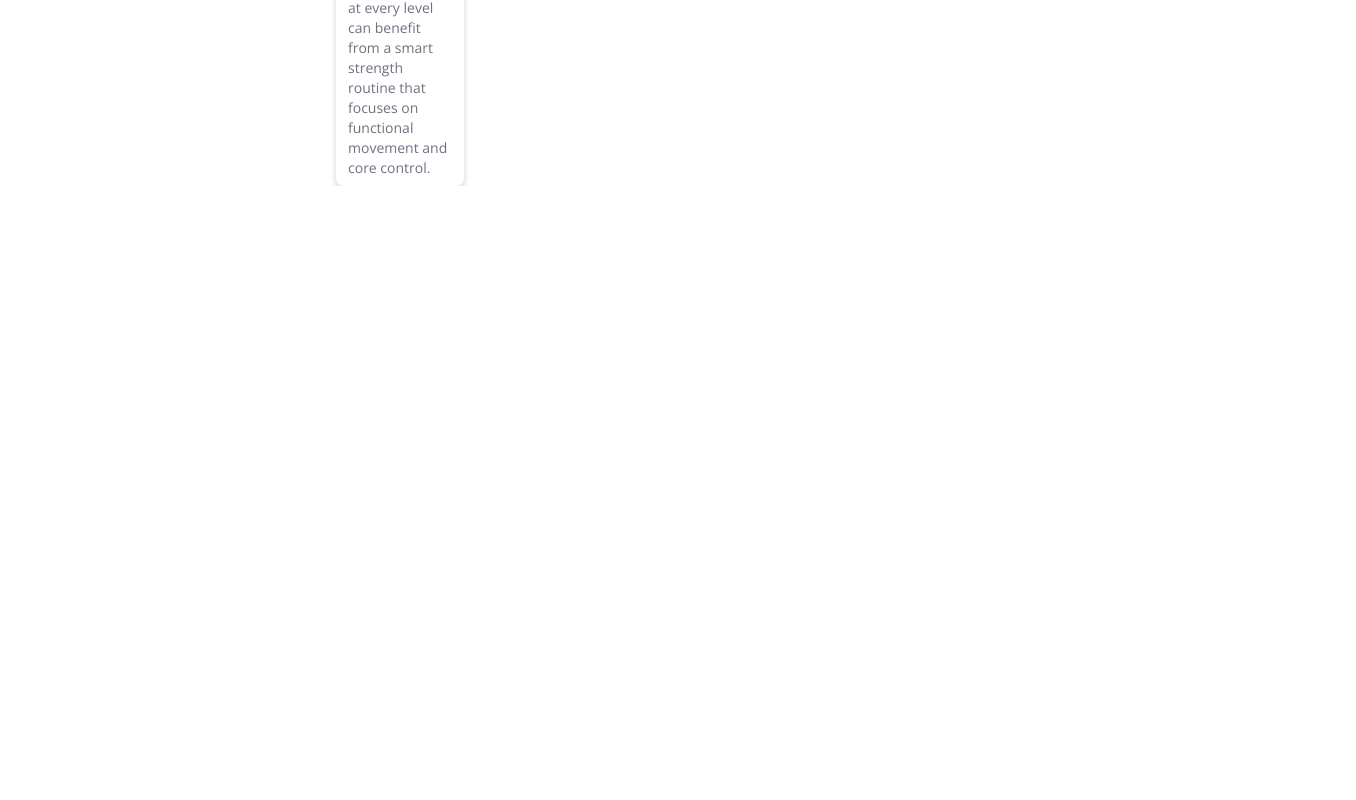
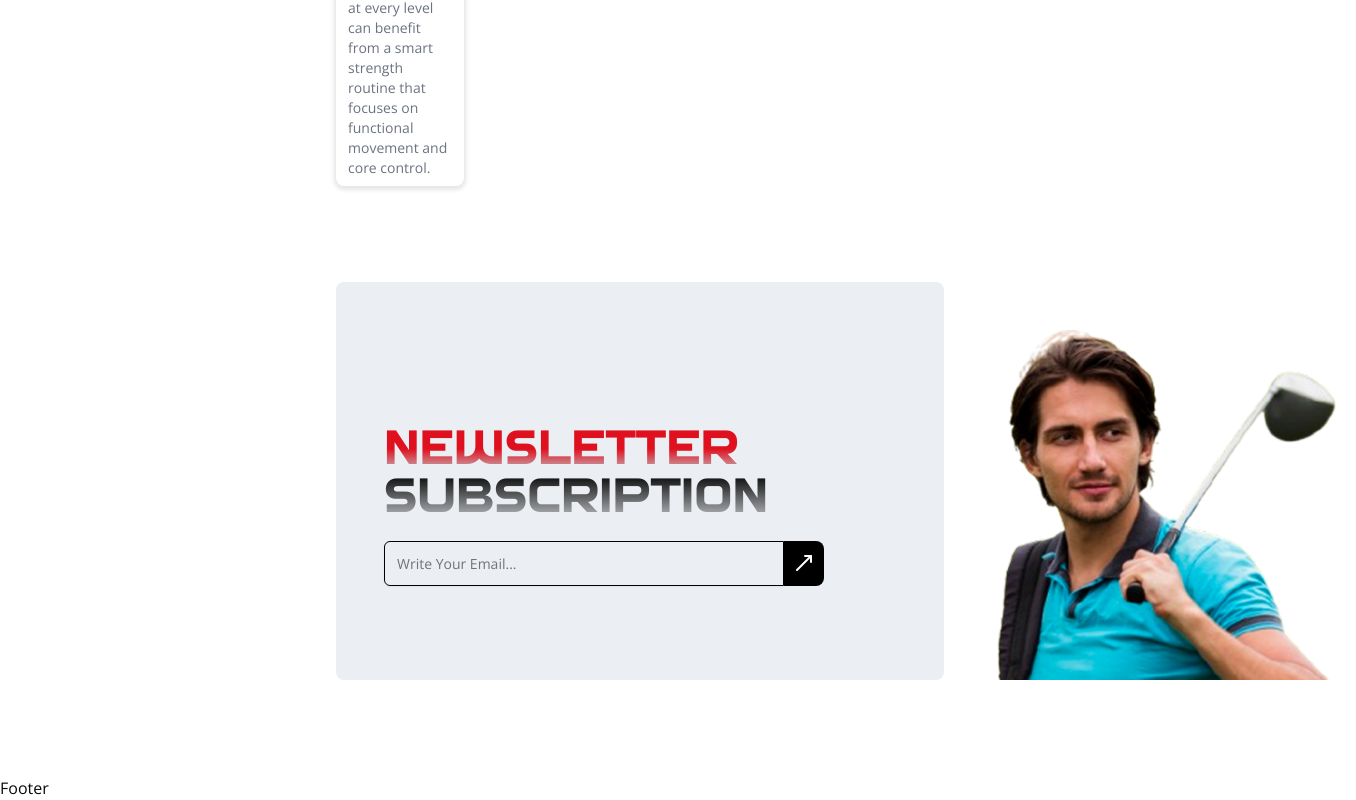
Before and after one commit to FSDTeam-SAA/matchplaygolf_frontend, a Next.js app: page / in a window 1280 px wide. Shown: the part 3573-4373 px from the top of the page, 1356 px wide, since content can reach past the window. Before the commit the page ends 3759 px from the top, so only its background shows below. Built offline with nearby package versions, Linux system fonts and the light colour scheme.

Commit message:
news letter section done

```diff
--- /dev/null
+++ b/src/app/(website)/_components/landing-page/newsletter-Subscription.tsx
@@ -0,0 +1,48 @@
+import { Input } from "@/components/ui/input";
+import { MoveUpRight } from "lucide-react";
+import Image from "next/image";
+import React from "react";
+
+const NewsLetterSubscription = () => {
+  return (
+    <div className="bg-[#ebeef3] pt-12 pl-12 rounded-lg flex flex-col lg:flex-row items-center gap-8 lg:justify-between">
+      {/* Text and Input Section */}
+      <div className="w-full lg:w-auto text-center lg:text-left">
+        <div>
+          <h1 className="text-3xl sm:text-4xl lg:text-5xl font-semibold uppercase font-hexco flex flex-col">
+            <span className="bg-gradient-to-b from-primary via-primary to-[#26262636] bg-clip-text text-transparent ">
+              Newsletter
+            </span>{" "}
+            <span className="bg-gradient-to-b from-black via-gray to-[#26262636] bg-clip-text text-transparent ">
+              Subscription
+            </span>
+          </h1>
+        </div>
+
+        <div className="flex items-center justify-center lg:justify-start mt-5 max-w-md mx-auto lg:mx-0">
+          <Input
+            className="w-full lg:w-[400px] border border-black rounded-r-none h-[45px]"
+            placeholder="Write Your Email..."
+          />
+          <button className="bg-black p-2 h-[45px] rounded-r-lg flex-shrink-0">
+            <MoveUpRight className="text-white" />
+          </button>
+        </div>
+      </div>
+
+      <div className="w-full lg:w-auto flex justify-end">
+        <div className="relative w-[280px] h-[200px] sm:w-[350px] sm:h-[250px] lg:w-[400px] lg:h-[500px] xl:w-[500px] xl:h-[350px]">
+          <Image
+            src={"/images/landing-page/news-letter.png"}
+            alt="Newsletter illustration"
+            fill
+            className="object-contain"
+            priority
+          />
+        </div>
+      </div>
+    </div>
+  );
+};
+
+export default NewsLetterSubscription;
--- /dev/null
+++ b/src/app/(website)/_components/shared/footer/footer.tsx
@@ -0,0 +1,9 @@
+import React from 'react'
+
+const Footer = () => {
+  return (
+    <div className='mt-24'>Footer</div>
+  )
+}
+
+export default Footer
--- a/src/app/(website)/layout.tsx
+++ b/src/app/(website)/layout.tsx
@@ -1,5 +1,6 @@
 import React from "react";
 import Navbar from "./_components/shared/navbar/navbar";
+import Footer from "./_components/shared/footer/footer";
 
 const Layout = ({ children }: { children: React.ReactNode }) => {
   return (
@@ -8,6 +9,9 @@ const Layout = ({ children }: { children: React.ReactNode }) => {
         <Navbar />
       </header>
       <div>{children}</div>
+      <footer>
+        <Footer />
+      </footer>
     </div>
   );
 };
--- a/src/app/(website)/page.tsx
+++ b/src/app/(website)/page.tsx
@@ -1,5 +1,6 @@
 import Category from "./_components/landing-page/category";
 import HowItWorks from "./_components/landing-page/how-it-works";
+import NewsLetterSubscription from "./_components/landing-page/newsletter-Subscription";
 import SportsArticles from "./_components/landing-page/sports-articles";
 import UpcomingTournaments from "./_components/landing-page/upcoming-tournaments";
 import Banner from "./_components/re-usable/banner";
@@ -20,6 +21,7 @@ export default function Home() {
         <Category />
         <UpcomingTournaments />
         <SportsArticles />
+        <NewsLetterSubscription />
       </div>
     </div>
   );
--- /dev/null
+++ b/src/components/ui/input.tsx
@@ -0,0 +1,22 @@
+import * as React from "react"
+
+import { cn } from "@/lib/utils"
+
+const Input = React.forwardRef<HTMLInputElement, React.ComponentProps<"input">>(
+  ({ className, type, ...props }, ref) => {
+    return (
+      <input
+        type={type}
+        className={cn(
+          "flex h-9 w-full rounded-md border border-input bg-transparent px-3 py-1 text-base shadow-sm transition-colors file:border-0 file:bg-transparent file:text-sm file:font-medium file:text-foreground placeholder:text-muted-foreground focus-visible:outline-none focus-visible:ring-1 focus-visible:ring-ring disabled:cursor-not-allowed disabled:opacity-50 md:text-sm",
+          className
+        )}
+        ref={ref}
+        {...props}
+      />
+    )
+  }
+)
+Input.displayName = "Input"
+
+export { Input }
```
Also changed, not shown: public/images/landing-page/news-letter.png (added).
